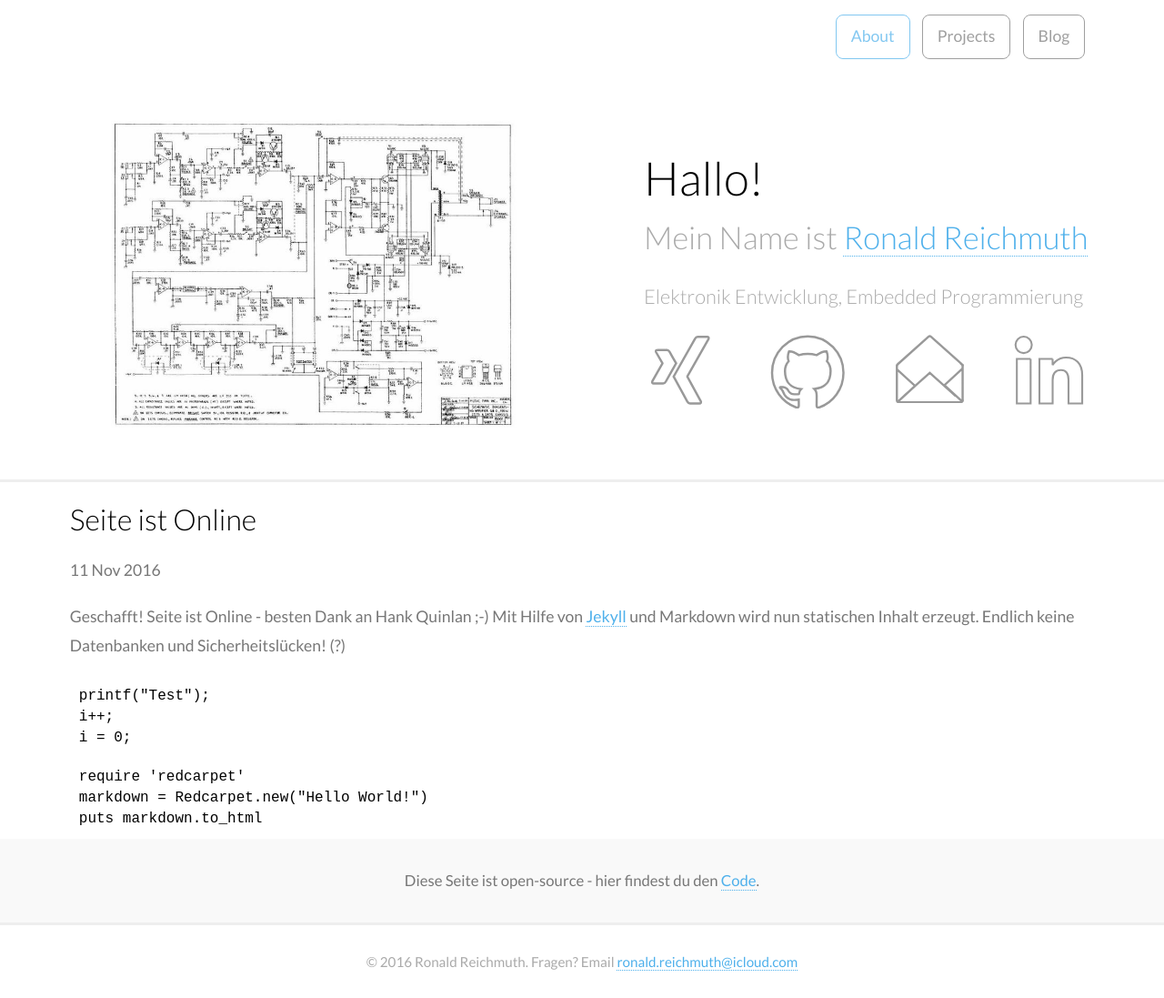
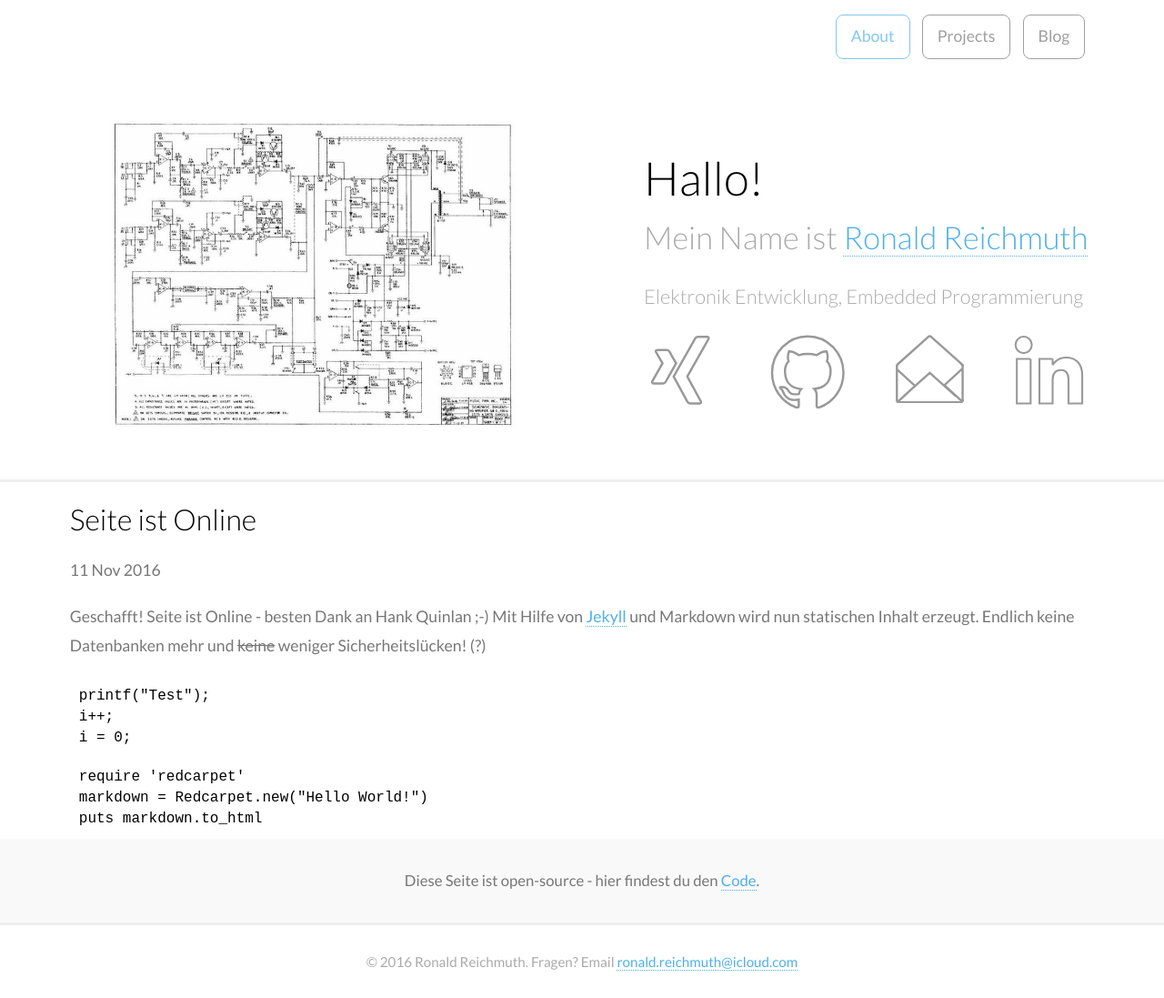
Before and after one commit to ronaldreichmuth/ronaldreichmuth.github.io, a Jekyll site: the page built from _posts/2016-11-11-seite-ist-online.md, in a window 1280 px wide. Shown: the whole page at 91% size. Built offline with Jekyll 4.4.1, drawn with Linux system fonts in a browser that asks for light colours.

Commit message:
Update 2016-11-11-seite-ist-online.md

````diff
--- a/_posts/2016-11-11-seite-ist-online.md
+++ b/_posts/2016-11-11-seite-ist-online.md
@@ -4,7 +4,7 @@ title: "Seite ist Online"
 date: 2016-11-11
 ---
 
-Geschafft! Seite ist Online - besten Dank an Hank Quinlan ;-) Mit Hilfe von [Jekyll](http://jekyllrb.com) und Markdown wird nun statischen Inhalt erzeugt. Endlich keine Datenbanken und Sicherheitslücken! (?)
+Geschafft! Seite ist Online - besten Dank an Hank Quinlan ;-) Mit Hilfe von [Jekyll](http://jekyllrb.com) und Markdown wird nun statischen Inhalt erzeugt. Endlich keine Datenbanken mehr und ~~keine~~ weniger Sicherheitslücken! (?)
 
 
 ```c
````
